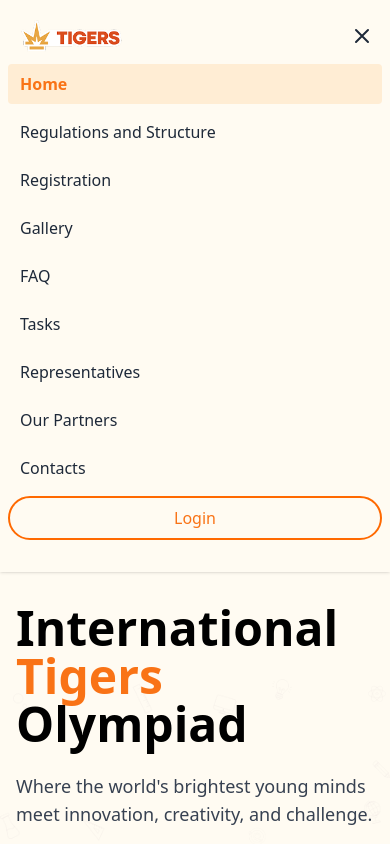
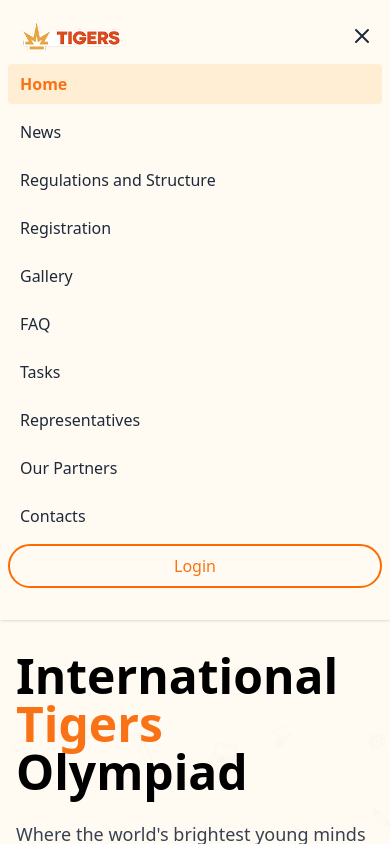
Before and after one commit to VladNaboka/olympiad_tiger_site, a Next.js app: page / in a window 390 px wide. Both pictures are taken after a click on the button 362 px from the left and 36 px from the top of the page. Shown: the top 844 px of the page. Built offline with nearby package versions, Linux system fonts and the light colour scheme.

Commit message:
fix mobile screen news

```diff
--- a/src/components/navbar.js
+++ b/src/components/navbar.js
@@ -124,6 +124,13 @@ export default function Navbar() {
               Home
             </Link>
             <Link
+              href="/news"
+              className={`px-3 py-2 rounded ${isActive('/news') ? 'bg-orange-100 text-orange-500 font-semibold' : 'hover:bg-gray-100 transition-colors font-medium'}`}
+              onClick={() => setMobileMenuOpen(false)}
+            >
+              News
+            </Link>
+            <Link
               href="/rules"
               className={`px-3 py-2 rounded ${isActive('/rules') ? 'bg-orange-100 text-orange-500 font-semibold' : 'hover:bg-gray-100 transition-colors font-medium'}`}
               onClick={() => setMobileMenuOpen(false)}
```
